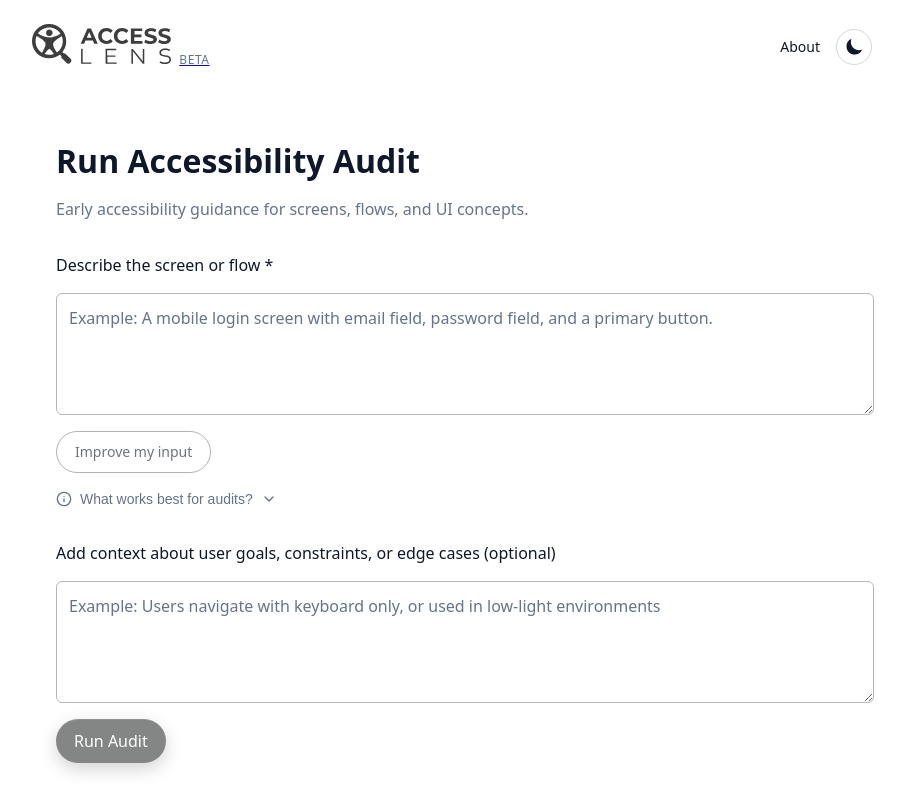
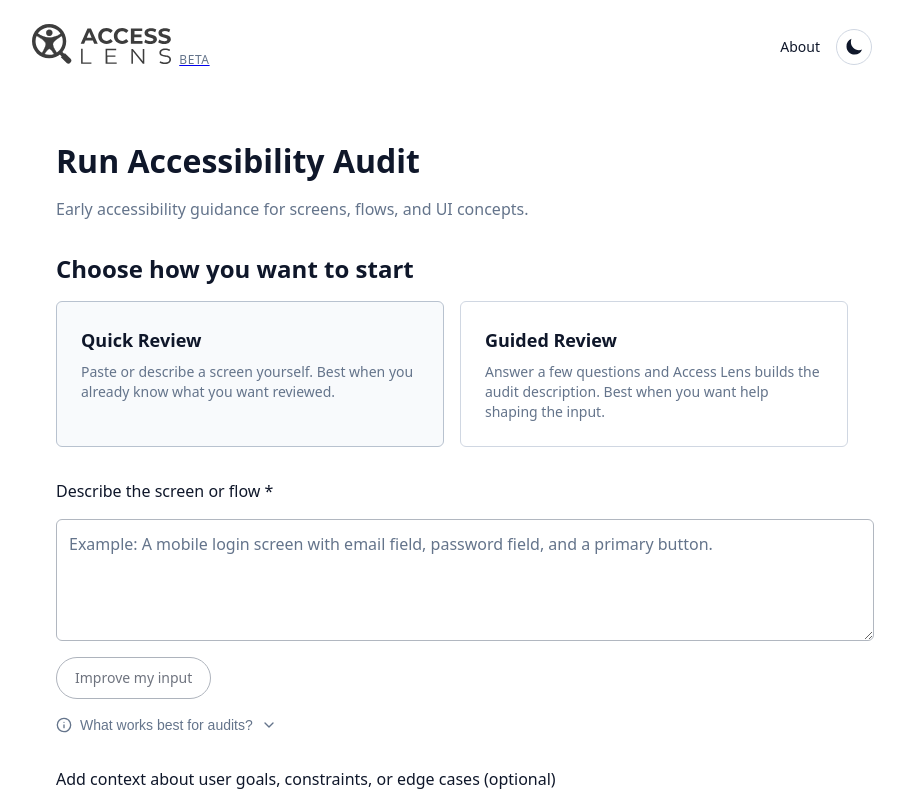
Before and after one commit to AceMoon-tech/access-lens, a React (Vite) app: page /audit in a window 1280 px wide. Shown: the top 800 px of the page, without its empty margins (188-1093 px from the left). Built offline with nearby package versions, Linux system fonts and the light colour scheme; no server answers.

Commit message:
Local checkpoint before mode selection refinement

```diff
--- a/src/screens/AuditForm.jsx
+++ b/src/screens/AuditForm.jsx
@@ -64,6 +64,13 @@ function ChevronIcon({ isOpen, className = '' }) {
 // - formMessages.loadingMessage: "Running audit…"
 // - formMessages.successConfirmation: "Ready to audit"
 
+const GUIDED_QUESTIONS = [
+  'What screen or flow is this?',
+  'What should we picture on that screen?',
+  'What are users trying to do?',
+  'Any constraints or edge cases? (optional)'
+]
+
 function AuditForm({ onResults }) {
   const { auditFormInputs, updateAuditFormInputs, setAuditResults } = useApp()
 
@@ -99,6 +106,9 @@ function AuditForm({ onResults }) {
   const [showInputGuidance, setShowInputGuidance] = useState(false)
   const [improveLoading, setImproveLoading] = useState(false)
   const [improveErrorMessage, setImproveErrorMessage] = useState('')
+  const [reviewMode, setReviewMode] = useState('quick') // "quick" | "guided"
+  const [guidedStep, setGuidedStep] = useState(1) // 1–5 (1–4 questions, 5 review)
+  const [guidedAnswers, setGuidedAnswers] = useState(['', '', '', ''])
 
   // Validation function for ui-description
   function validateUiDescription(value) {
@@ -190,6 +200,18 @@ function AuditForm({ onResults }) {
     const value = e.target.value
     setCopyBlocks(value)
     updateAuditFormInputs({ copyBlocks: value })
+  }
+
+  function handleBuildAuditDescription() {
+    const [a1, a2, a3, a4] = guidedAnswers
+    const parts = [a1, a2, a3].map((s) => s.trim()).filter(Boolean)
+    const nextDescription = parts.join('\n\n')
+    const nextCopy = (a4 ?? '').trim()
+    setUiDescription(nextDescription)
+    setCopyBlocks(nextCopy)
+    updateAuditFormInputs({ uiDescription: nextDescription, copyBlocks: nextCopy })
+    setUiDescriptionError(validateUiDescription(nextDescription))
+    setGuidedStep(5)
   }
 
   // Check if form is valid (required fields must pass validation)
@@ -375,9 +397,56 @@ function AuditForm({ onResults }) {
         className="flex flex-col"
         noValidate
       >
+        <div className="mb-32">
+          <h2
+            id="review-mode-heading"
+            className="font-semibold mb-16"
+            style={{
+              fontSize: 'var(--text-h2)',
+              lineHeight: 'var(--text-h2-leading)',
+              fontWeight: 'var(--text-h2-weight)',
+              color: 'var(--text-default)'
+            }}
+          >
+            Choose how you want to start
+          </h2>
+          <div
+            className="grid grid-cols-2 gap-16"
+            role="group"
+            aria-labelledby="review-mode-heading"
+          >
+            <button
+              type="button"
+              className={`review-mode-option${reviewMode === 'quick' ? ' review-mode-option--selected' : ''}`}
+              aria-pressed={reviewMode === 'quick'}
+              disabled={requestState === 'loading'}
+              onClick={() => setReviewMode('quick')}
+            >
+              <span className="review-mode-option__title">Quick Review</span>
+              <span className="review-mode-option__description">
+                Paste or describe a screen yourself. Best when you already know what you want reviewed.
+              </span>
+            </button>
+            <button
+              type="button"
+              className={`review-mode-option${reviewMode === 'guided' ? ' review-mode-option--selected' : ''}`}
+              aria-pressed={reviewMode === 'guided'}
+              disabled={requestState === 'loading'}
+              onClick={() => setReviewMode('guided')}
+            >
+              <span className="review-mode-option__title">Guided Review</span>
+              <span className="review-mode-option__description">
+                Answer a few questions and Access Lens builds the audit description. Best when you want help shaping the input.
+              </span>
+            </button>
+          </div>
+        </div>
+
         <div className="flex flex-col gap-32">
         {/* Describe section */}
         <div className="flex flex-col gap-16">
+          {reviewMode === 'quick' ? (
+            <>
           <TextArea
             id="ui-description"
             label="Describe the screen or flow"
@@ -462,10 +531,162 @@ function AuditForm({ onResults }) {
               </div>
             </Card>
           )}
+            </>
+          ) : (
+            <>
+              {guidedStep === 5 ? (
+                <>
+                  <p
+                    className="text-sm font-medium"
+                    style={{ color: 'var(--text-muted)' }}
+                    aria-live="polite"
+                  >
+                    Step 5 of 5
+                  </p>
+                  <h2
+                    className="font-semibold mb-16"
+                    style={{
+                      fontSize: 'var(--text-h2)',
+                      lineHeight: 'var(--text-h2-leading)',
+                      fontWeight: 'var(--text-h2-weight)',
+                      color: 'var(--text-default)'
+                    }}
+                  >
+                    Review your audit description
+                  </h2>
+                  {uiDescriptionError ? (
+                    <div className="mb-16">
+                      <Alert variant="error">{uiDescriptionError}</Alert>
+                    </div>
+                  ) : null}
+                  <div className="mb-16">
+                    <p
+                      className="text-sm font-medium mb-8"
+                      style={{ color: 'var(--text-default)' }}
+                    >
+                      Audit description
+                    </p>
+                    <p
+                      className="text-sm"
+                      style={{
+                        color: 'var(--text-muted)',
+                        whiteSpace: 'pre-wrap',
+                        lineHeight: 'var(--text-body-leading)'
+                      }}
+                    >
+                      {uiDescription}
+                    </p>
+                  </div>
+                  {copyBlocks.trim() ? (
+                    <div className="mb-16">
+                      <p
+                        className="text-sm font-medium mb-8"
+                        style={{ color: 'var(--text-default)' }}
+                      >
+                        Optional context
+                      </p>
+                      <p
+                        className="text-sm"
+                        style={{
+                          color: 'var(--text-muted)',
+                          whiteSpace: 'pre-wrap',
+                          lineHeight: 'var(--text-body-leading)'
+                        }}
+                      >
+                        {copyBlocks}
+                      </p>
+                    </div>
+                  ) : null}
+                  <div className="flex flex-wrap items-center gap-16">
+                    <Button
+                      type="button"
+                      variant="secondary"
+                      size="md"
+                      disabled={requestState === 'loading'}
+                      onClick={() => setGuidedStep(4)}
+                    >
+                      Back
+                    </Button>
+                  </div>
+                </>
+              ) : (
+                <>
+              <p
+                className="text-sm font-medium"
+                style={{ color: 'var(--text-muted)' }}
+                aria-live="polite"
+              >
+                Step {guidedStep} of 5
+              </p>
+              <TextArea
+                id={`guided-answer-${guidedStep}`}
+                label={GUIDED_QUESTIONS[guidedStep - 1]}
+                placeholder=""
+                value={guidedAnswers[guidedStep - 1]}
+                onChange={(e) => {
+                  const idx = guidedStep - 1
+                  setGuidedAnswers((prev) => {
+                    const next = [...prev]
+                    next[idx] = e.target.value
+                    return next
+                  })
+                }}
+                required={false}
+                isLoading={requestState === 'loading'}
+              />
+              <div className="flex flex-wrap items-center gap-16">
+                {guidedStep > 1 ? (
+                <Button
+                  type="button"
+                  variant="secondary"
+                  size="md"
+                  disabled={requestState === 'loading'}
+                  onClick={() => setGuidedStep((s) => Math.max(1, s - 1))}
+                >
+                  Back
+                </Button>
+                ) : null}
+                {guidedStep < 4 ? (
+                  <Button
+                    type="button"
+                    variant="secondary"
+                    size="md"
+                    disabled={
+                      requestState === 'loading' ||
+                      !guidedAnswers[guidedStep - 1].trim()
+                    }
+                    onClick={() =>
+                      setGuidedStep((s) => (s < 4 ? s + 1 : s))
+                    }
+                  >
+                    Next
+                  </Button>
+                ) : (
+                  <Button
+                    type="button"
+                    variant="primary"
+                    size="md"
+                    disabled={
+                      requestState === 'loading' ||
+                      !guidedAnswers
+                        .slice(0, 3)
+                        .every((s) => s.trim().length > 0)
+                    }
+                    onClick={handleBuildAuditDescription}
+                  >
+                    Build audit description
+                  </Button>
+                )}
+              </div>
+                </>
+              )}
+            </>
+          )}
         </div>
 
         <div className="flex flex-col gap-16">
           {/* Optional context section */}
+          {reviewMode === 'quick' ? (
           <div className="flex flex-col gap-16">
             <TextArea
               id="ui-copy"
@@ -477,8 +698,10 @@ function AuditForm({ onResults }) {
               isLoading={requestState === 'loading'}
             />
           </div>
+          ) : null}
 
           {/* Submit section */}
+          {reviewMode === 'quick' || (reviewMode === 'guided' && guidedStep === 5) ? (
           <div className="space-y-24">
           {/* Loading state UI */}
           {requestState === 'loading' && (
@@ -520,10 +743,12 @@ function AuditForm({ onResults }) {
             {requestState === 'loading' ? formMessages.loadingMessage : 'Run Audit'}
           </Button>
           </div>
+          ) : null}
         </div>
         </div>
 
         {/* Supporting info section */}
+        {reviewMode === 'quick' ? (
         <div className="space-y-24 mt-64">
           {/* Helper text block */}
           <div className="space-y-4">
@@ -545,6 +770,7 @@ function AuditForm({ onResults }) {
             </p>
           </Card>
         </div>
+        ) : null}
       </form>
     </PageContainer>
   )
--- a/src/styles/premium-components.css
+++ b/src/styles/premium-components.css
@@ -260,6 +260,67 @@
 
 
 /* ========================================
+   REVIEW MODE SELECTOR (audit form)
+======================================== */
+
+.review-mode-option {
+  display: flex;
+  flex-direction: column;
+  align-items: flex-start;
+  gap: var(--space-8);
+
+  width: 100%;
+  margin: 0;
+  padding: var(--space-24);
+  box-sizing: border-box;
+
+  font-family: var(--font-base);
+  text-align: left;
+
+  appearance: none;
+  cursor: pointer;
+
+  border-radius: var(--radius-sm);
+  border: 1px solid var(--border-default);
+  background: var(--surface-1);
+
+  transition:
+    background-color var(--motion-normal) var(--ease-standard),
+    border-color var(--motion-normal) var(--ease-standard);
+}
+
+.review-mode-option:hover:not(:disabled):not(.review-mode-option--selected) {
+  background: var(--surface-2);
+}
+
+.review-mode-option--selected {
+  border-color: var(--border-strong);
+  background: var(--surface-2);
+}
+
+.review-mode-option:disabled {
+  opacity: 0.6;
+  cursor: not-allowed;
+}
+
+.review-mode-option__title {
+  margin: 0;
+  font-size: var(--text-lg);
+  line-height: var(--text-lg-leading);
+  font-weight: var(--text-h2-weight);
+  color: var(--text-default);
+}
+
+.review-mode-option__description {
+  margin: 0;
+  font-size: var(--text-sm);
+  line-height: var(--text-sm-leading);
+  font-weight: var(--text-caption-weight);
+  color: var(--text-muted);
+}
+
+
+/* ========================================
    3. PAGE CONTAINER
 ======================================== */
 
```
